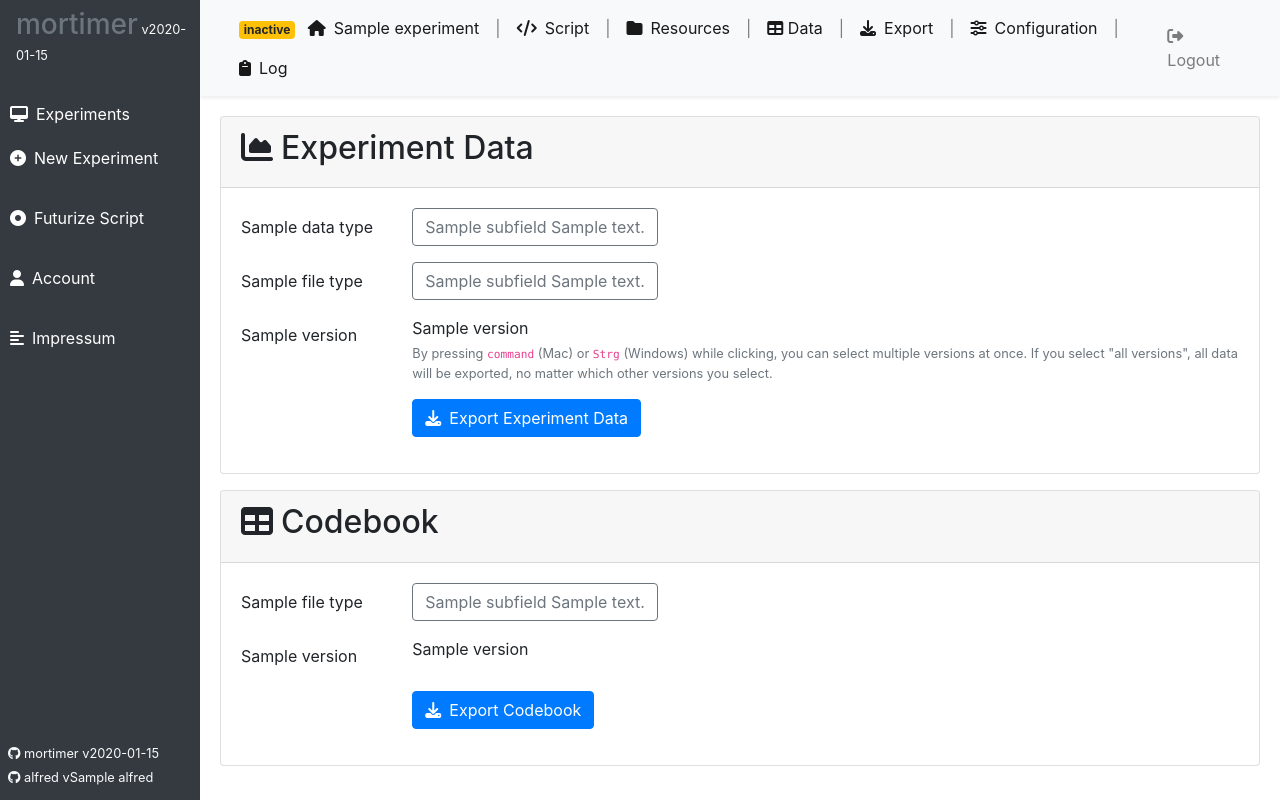
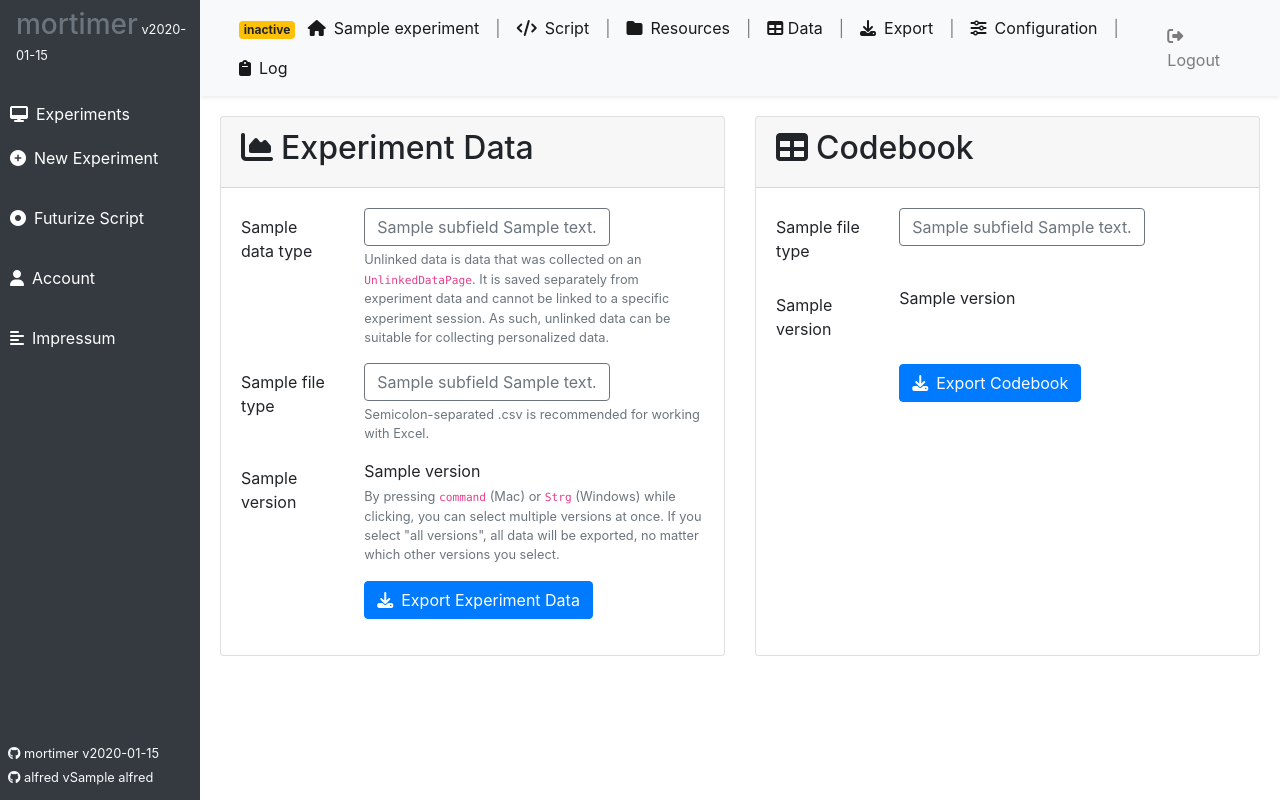
Before and after one commit to ctreffe/mortimer, a Python web app: template src/mortimer/templates/web_export.html in a window 1280 px wide. Run offline with Jinja, Linux system fonts and the light colour scheme; the template is opened without the code that fills it: most values are stand-ins (such as "Sample title", 1, 10 or a date in 2020); some libraries are stand-ins or nearby versions.

Commit message:
add explanations

```diff
--- a/src/mortimer/templates/web_export.html
+++ b/src/mortimer/templates/web_export.html
@@ -2,7 +2,12 @@
 
 {% block content %}
 
-<div class="card">
+
+<div class="row">
+
+    {# Experiment Data #}
+    <div class="col">
+        <div class="card h-100">
             <div class="card-header">
                 <h2 class="card-heading"><i class="fas fa-chart-area mr-2"></i>Experiment Data</h2>
             </div>
@@ -14,7 +19,7 @@
                 <div class="form-group">
 
                     <div class="form-group row">
-                <div class="col-2 col-form-label">
+                        <div class="col-3 col-form-label">
                             {{ form_exp_data.data_type.label }}
                         </div>
                         <div class="col">
@@ -38,11 +43,17 @@
                                 <span>{{ error }}</span>
                                 {% endfor %}
                             </div>
+
+                            <small class="form-text text-muted">
+                                Unlinked data is data that was collected on an <code>UnlinkedDataPage</code>. It is
+                                saved separately from experiment data and cannot be linked to a specific experiment
+                                session. As such, unlinked data can be suitable for collecting personalized data.
+                            </small>
                         </div>
                     </div>
 
                     <div class="form-group row">
-                <div class="col-2 col-form-label">
+                        <div class="col-3 col-form-label">
                             {{ form_exp_data.file_type.label }}
                         </div>
 
@@ -66,12 +77,16 @@
                                 <span>{{ error }}</span>
                                 {% endfor %}
                             </div>
+
+                            <small class="form-text text-muted">Semicolon-separated .csv is recommended for working with
+                                Excel.
+                            </small>
                         </div>
 
                     </div>
 
                     <div class="form-group row">
-                <div class="col-2 col-form-label">
+                        <div class="col-3 col-form-label">
                             {{ form_exp_data.version.label(class="form-control-label") }}
                         </div>
 
@@ -90,15 +105,17 @@
                             {% endif %}
 
                             <small id="passwordHelpBlock" class="form-text text-muted">
-                        By pressing <code>command</code> (Mac) or <code>Strg</code> (Windows) while clicking, you can
-                        select multiple versions at once. If you select "all versions", all data will be exported, no
+                                By pressing <code>command</code> (Mac) or <code>Strg</code> (Windows) while clicking,
+                                you can
+                                select multiple versions at once. If you select "all versions", all data will be
+                                exported, no
                                 matter which other versions you select.
                             </small>
                         </div>
                     </div>
 
                     <div class="form-group row">
-                <div class="col-2">
+                        <div class="col-3">
 
                         </div>
                         <div class="col">
@@ -113,9 +130,14 @@
             </form>
 
         </div>
+    </div>
 
 
-<div class="card mt-3">
+
+
+    {# Codebook #}
+    <div class="col-12 col-lg-6">
+        <div class="card h-100">
             <div class="card-header">
                 <h2 class="card-heading"><i class="fas fa-table mr-2"></i>Codebook</h2>
             </div>
@@ -125,7 +147,7 @@
 
 
                 <div class="form-group row">
-            <div class="col-2 col-form-label">
+                    <div class="col-3 col-form-label">
                         {{ form_codebook.file_type.label }}
                     </div>
 
@@ -155,7 +177,7 @@
 
 
                 <div class="form-group row">
-            <div class="col-2 col-form-label">
+                    <div class="col-3 col-form-label">
                         {{ form_codebook.version.label(class="form-control-label") }}
                     </div>
 
@@ -179,7 +201,7 @@
 
 
                 <div class="form-group row">
-            <div class="col-2">
+                    <div class="col-3">
 
                     </div>
                     <div class="col">
@@ -193,5 +215,13 @@
 
 
         </div>
+    </div>
+
+</div>
+
+
+
+
+
 
 {% endblock content %}
```
Lines whose indentation alone changed are shown as unchanged.
